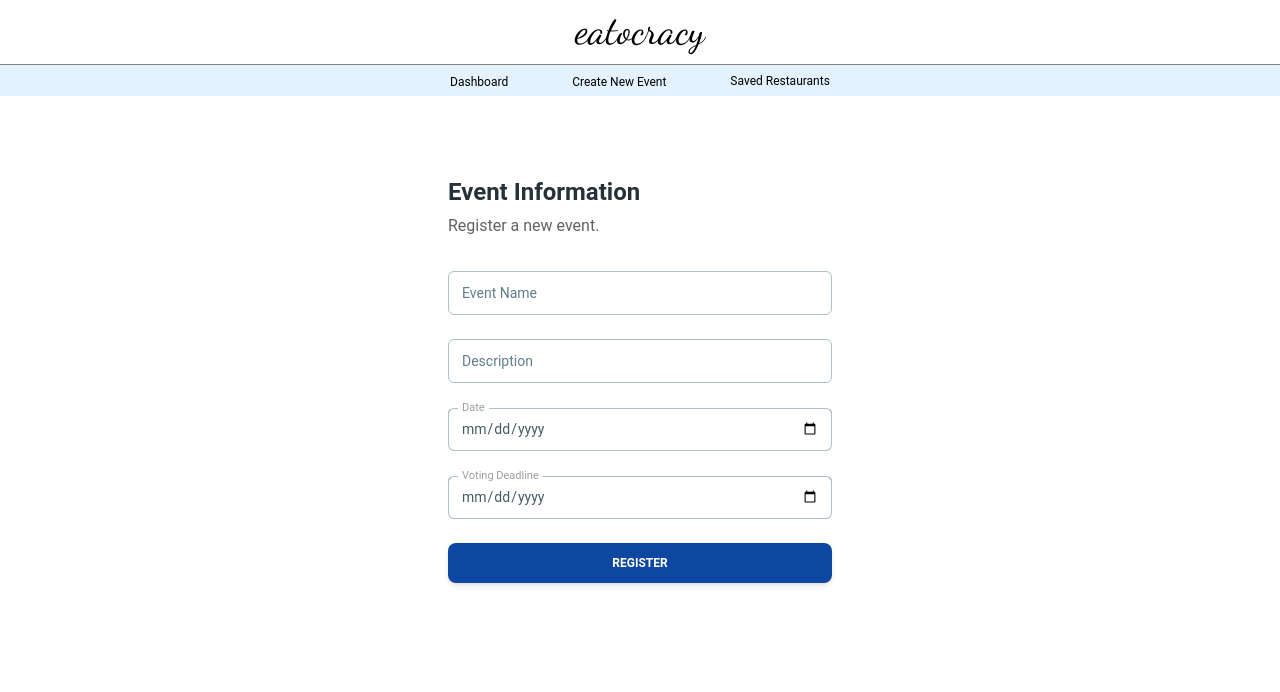
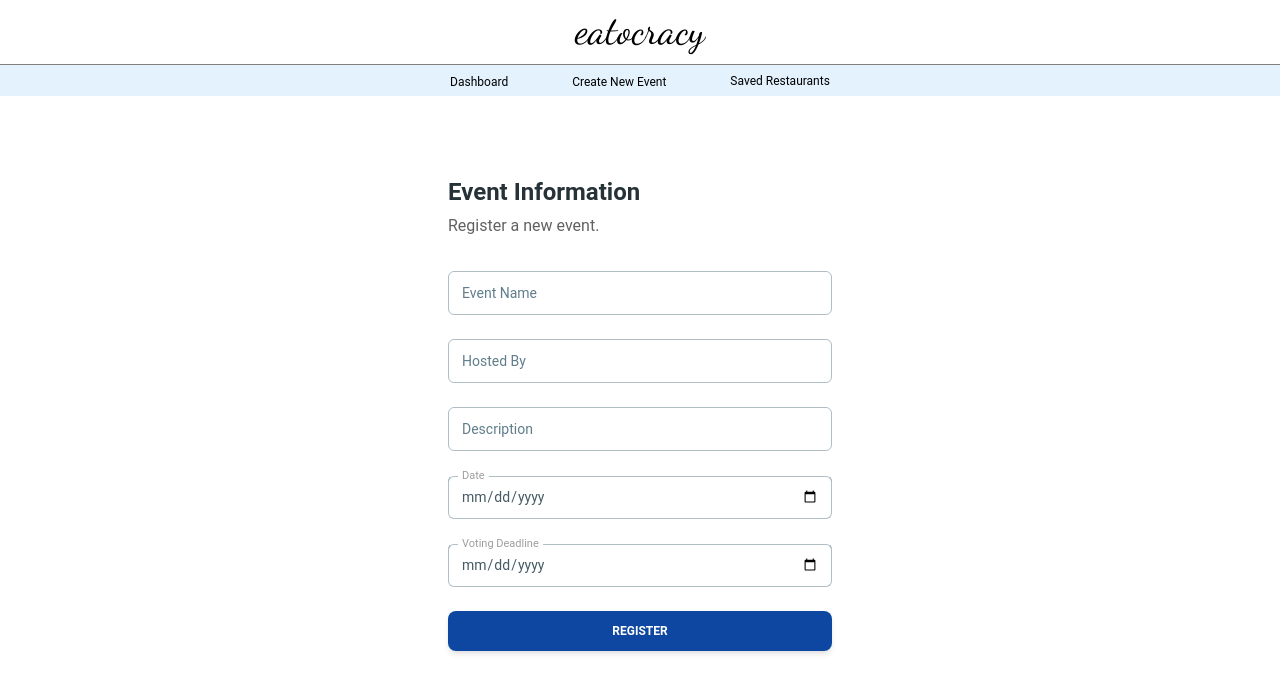
Before and after one commit to lizzach/eatocracy-front-end, a React (Create React App) app: page /newevent in a window 1280 px wide. Shown: the top 692 px of the page. Built offline with nearby package versions, Linux system fonts and the light colour scheme.

Commit message:
implemented working version of new event form

```diff
--- a/src/pages/CreateEventPage.js
+++ b/src/pages/CreateEventPage.js
@@ -1,5 +1,6 @@
-import React from "react";
-import "../styles/CreateEventPage.css"
+import React, { useState } from "react";
+import "../styles/CreateEventPage.css";
+import axios from "axios";
 import {
     Card,
     Input,
@@ -7,7 +8,41 @@ import {
     Typography,
   } from "@material-tailwind/react";
 
+  const kBaseUrl = 'http://127.0.0.1:5000'
+
 const CreateEventPage = () => {
+  const kInitialFormData = {
+    title: '',
+    creator: '',
+    description: '',
+    event_date: '',
+    voting_deadline: '',
+  }
+
+  const [formData, setFormData] = useState(kInitialFormData);
+
+  const handleChange = (event) => {
+    const value = event.target.value;
+    const name = event.target.name;
+
+    setFormData((prev) => ({
+        ...prev, [name]: value
+    }));
+  };
+
+  const handleNewEventSubmit = (newEventFormData) => {
+    axios
+      .post(`${kBaseUrl}/events`, newEventFormData)
+      .then((res) => setFormData(res.data))
+      .catch((err) => console.log(err));
+  };
+
+  const handleFormSubmit = (event) => {
+    event.preventDefault();
+    handleNewEventSubmit({ ...formData });
+    setFormData(kInitialFormData);
+  };
+
   return (
     <div className="new-event-container">
       <div className="new-event-form">
@@ -18,14 +53,15 @@ const CreateEventPage = () => {
           <Typography color="gray" className="mt-1 font-normal">
             Register a new event.
           </Typography>
-              <form className="mt-8 mb-2 w-80 max-w-screen-lg sm:w-96">
+          <form className="mt-8 mb-2 w-80 max-w-screen-lg sm:w-96" onSubmit={handleFormSubmit}>
             <div className="mb-4 flex flex-col gap-6">
-                  <Input size="lg" label="Event Name" />
-                  <Input size="lg" label="Description" />
-                  <Input type="date" size="lg" label="Date"/>
-                  <Input type="date" size="lg" label="Voting Deadline"/>
+              <Input size="lg" label="Event Name" onChange={handleChange} name="title" value={formData.title}/>
+              <Input size="lg" label="Hosted By" onChange={handleChange} name="creator" value={formData.creator}/>
+              <Input size="lg" label="Description" onChange={handleChange} name="description" value={formData.description}/>
+              <Input type="date" size="lg" label="Date" onChange={handleChange} name="event_date" value={formData.event_date}/>
+              <Input type="date" size="lg" label="Voting Deadline" onChange={handleChange} name="voting_deadline" value={formData.voting_deadline}/>
             </div>
-                  <Button className="bg-blue-900 mt-6" fullWidth>
+              <Button type="submit" className="bg-blue-900 mt-6" fullWidth>
                 Register
               </Button>
           </form>
```
Lines whose indentation alone changed are shown as unchanged.
